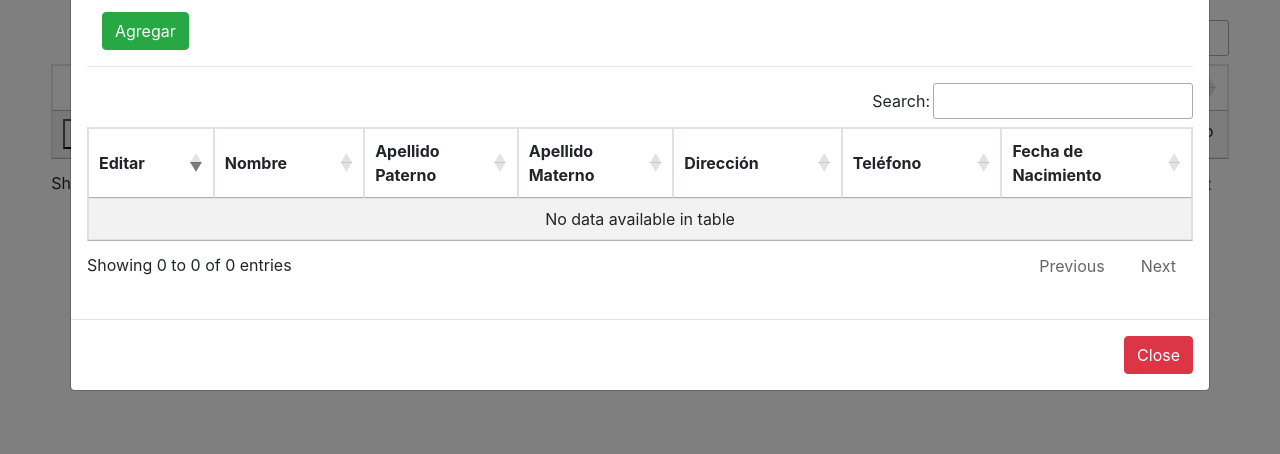
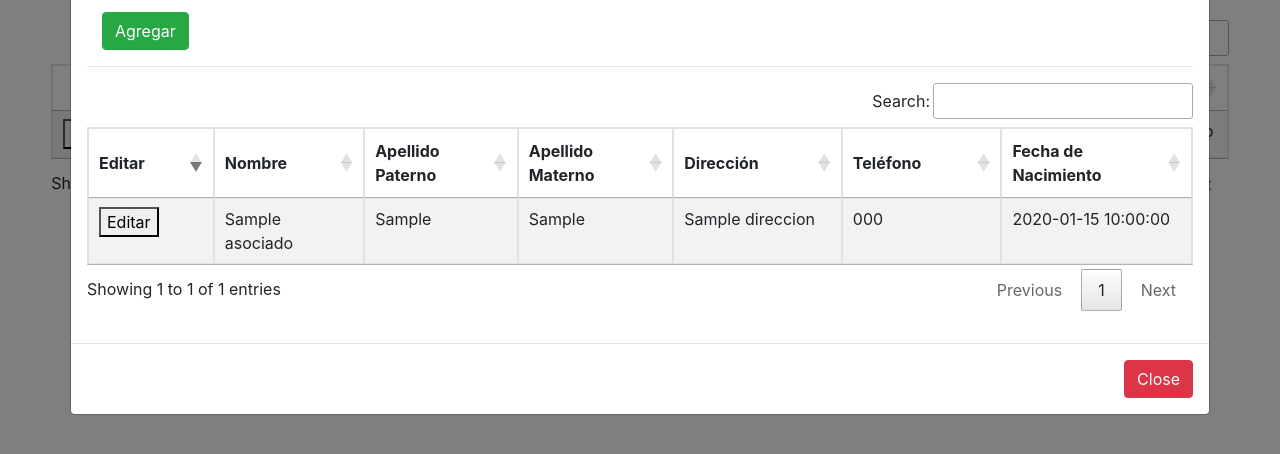
Before and after one commit to BSam98/Espectaculares_Garcia, a CodeIgniter 4 app: the page made by app/Views/Asociados/Asociados_View.php in a window 1280 px wide, after a click on "Agregar Asociado". Shown: the part 286-740 px from the top of the page. Run offline with PHP 8.4 and a stand-in for CodeIgniter, Linux system fonts and the light colour scheme; the template is opened without the code that fills it: most values are stand-ins (such as "Sample title", 1, 10 or a date in 2020); some libraries are stand-ins or nearby versions.

Commit message:
Estructura Asociados

```diff
--- a/app/Views/Asociados/Asociados_View.php
+++ b/app/Views/Asociados/Asociados_View.php
@@ -107,8 +107,7 @@
                                 <th>Evento</th>
                         </thead>
                         <tbody>
-                        <?php
-                            foreach ($Asociacion as $key => $dA) : ?>
+                            <?php foreach ($Asociacion as $key => $dA) : ?>
                                 <tr>
                                     <td><button>Editar</button></td>
                                     <td><?= $dA->Nombre ?></td>
@@ -178,6 +177,17 @@
                                         <th scope="col" style="vertical-align: middle;">Fecha de Nacimiento</th>
                                     </thead>
                                     <tbody>
+                                        <?php foreach ($Asociados as $key => $dAS) : ?>
+                                            <tr>
+                                                <td><button>Editar</button></td>
+                                                <td><?= $dAS->Nombre ?></td>
+                                                <td><?= $dAS->ApellidoP?></td>
+                                                <td><?= $dAS->ApellidoM?></td>
+                                                <td><?= $dAS->Direccion?></td>
+                                                <td><?= $dAS->Telefono?></td>
+                                                <td><?= $dAS->FechaNacimiento?></td>
+                                            </tr>
+                                        <?php endforeach ?>
                                     </tbody>
                                 </table>
                             </div>
```
Lines whose indentation alone changed are shown as unchanged.
